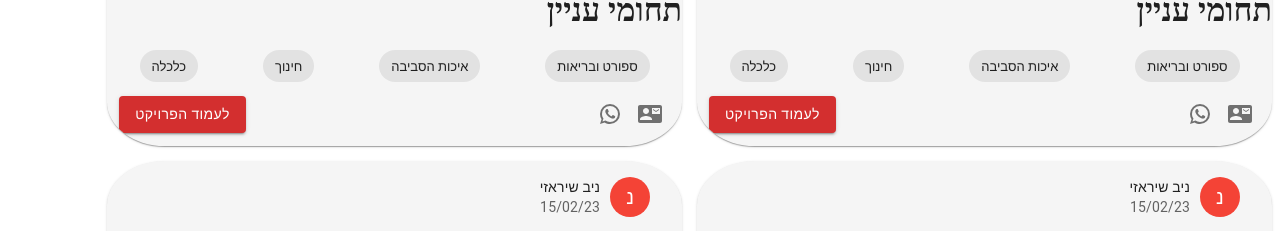
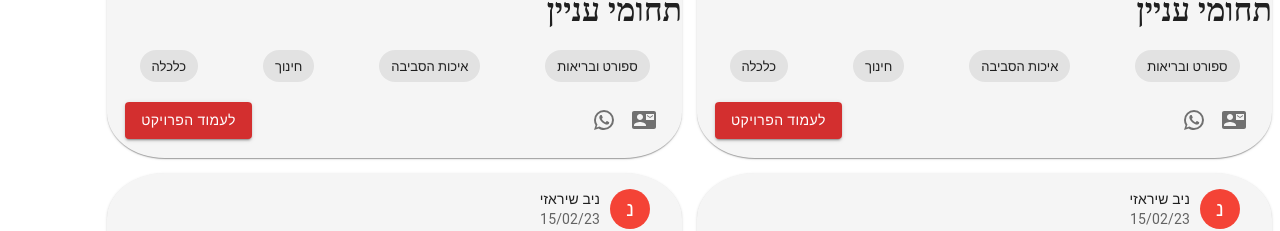
Before and after one commit to NivShirazi/Hackathon4010, a React app in the folder hackathon/: page / in a window 1280 px wide. Shown: the part 406-637 px from the top of the page. Built offline with nearby package versions, Linux system fonts and the light colour scheme.

Commit message:
fixed red button style

```diff
--- a/hackathon/src/app/components/simpleProject/simpleProject.tsx
+++ b/hackathon/src/app/components/simpleProject/simpleProject.tsx
@@ -96,7 +96,8 @@ export default function SimpleProject(props: ProjectProps) {
                 <Chip label="חינוך"/>
                 <Chip label="כלכלה"/>
             </Box>
-            <CardActions disableSpacing sx={{justifyContent: 'space-between', padding: '12px'}}>
+            <CardActions disableSpacing sx={{justifyContent: 'space-between'
+                , padding: '18px'}}>
                 <Grid>
                     <IconButton aria-label="mail">
                         <ContactMailIcon
```
